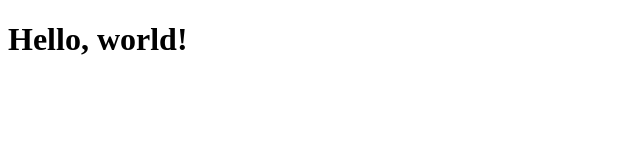
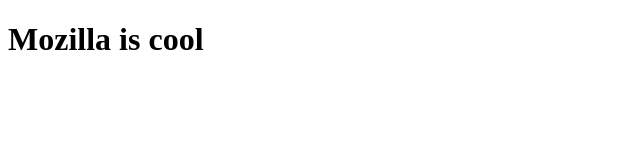
Before and after one commit to code4policy-archive/mozilla-website-pranavbhargava, a plain HTML site: page index.html in a window 1280 px wide. Shown: the whole page, without its empty margins (0-640 px from the left). Drawn offline with Linux system fonts and the light colour scheme.

Commit message:
add mozilla is cool

```diff
--- a/index.html
+++ b/index.html
@@ -6,7 +6,7 @@
 	<title></title>
 </head>
 <body>
-	<h1> Hello, world! </h1>
+	<h1> Mozilla is cool </h1>
 
 </body>
 </html>
```
